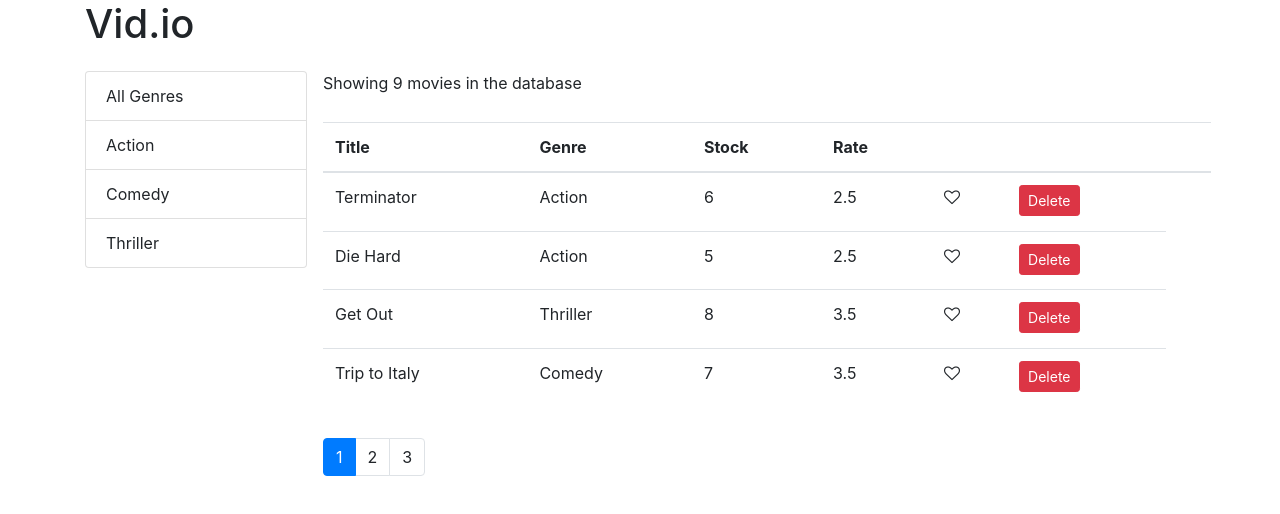
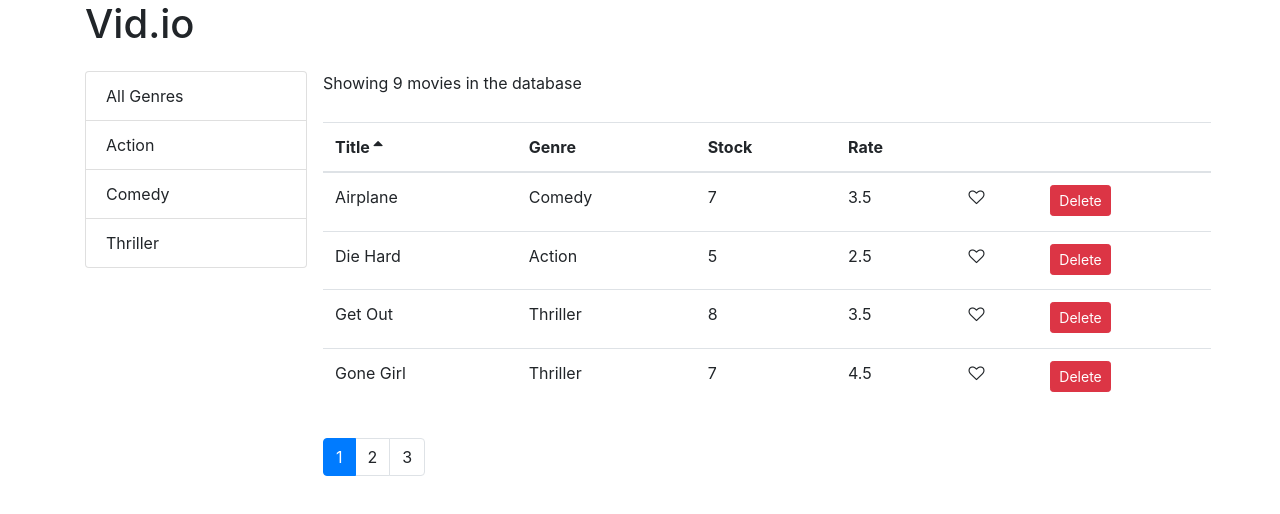
Before and after one commit to robertgregg3/counting-app, a React (Create React App) app: page / in a window 1280 px wide. Shown: the top 514 px of the page. Built offline with nearby package versions, Linux system fonts and the light colour scheme.

Commit message:
added sorting and refactoring

```diff
--- a/src/App.css
+++ b/src/App.css
@@ -33,3 +33,7 @@
   grid-row: 4;
   grid-column: 2/3;
 }
+
+.pagination .active:hover {
+  color: #fff;
+}
--- a/src/components/common/like.jsx
+++ b/src/components/common/like.jsx
@@ -4,14 +4,7 @@
   let classes = "fa fa-heart";
   if (!props.liked === true) classes += "-o";
 
-  return (
-    <i
-      className={classes}
-      aria-hidden="true"
-      onClick={props.handleLike}
-      style={{ cursoe: "pointer" }}
-    ></i>
-  );
+  return <i className={classes} aria-hidden="true" onClick={props.onClick}></i>;
 };
 
 export default Like;
--- a/src/components/common/listgroup.jsx
+++ b/src/components/common/listgroup.jsx
@@ -1,14 +1,12 @@
 import React from "react";
 
-const ListGroup = (props) => {
-  const {
-    items,
-    textProperty,
-    valueProperty,
-    onItemSelect,
-    selectedItem,
-  } = props;
-
+const ListGroup = ({
+  items,
+  textProperty,
+  valueProperty,
+  onItemSelect,
+  selectedItem,
+}) => {
   return (
     <ul className="list-group">
       {items.map((item) => (
--- a/src/components/common/pagination.jsx
+++ b/src/components/common/pagination.jsx
@@ -2,9 +2,7 @@
 import _ from "lodash";
 import PropTypes from "prop-types";
 
-const Pagination = (props) => {
-  const { itemsCount, pageSize, currentPage, onPageChange } = props;
-
+const Pagination = ({ itemsCount, pageSize, currentPage, onPageChange }) => {
   const pagesCount = Math.ceil(itemsCount / pageSize);
   if (pagesCount === 1) return null;
   const pages = _.range(1, pagesCount + 1);
--- /dev/null
+++ b/src/components/common/tableBody.jsx
@@ -0,0 +1,34 @@
+import React, { Component } from "react";
+import _ from "lodash";
+
+class TableBody extends Component {
+  renderCell = (item, column) => {
+    if (column.content) return column.content(item);
+
+    return _.get(item, column.path);
+  };
+
+  createKey = (item, column) => {
+    return item._id + (column.path || column.key);
+  };
+
+  render() {
+    const { data, columns } = this.props;
+
+    return (
+      <tbody>
+        {data.map((item) => (
+          <tr key={item._id}>
+            {columns.map((column) => (
+              <td key={this.createKey(item, column)}>
+                {this.renderCell(item, column)}
+              </td>
+            ))}
+          </tr>
+        ))}
+      </tbody>
+    );
+  }
+}
+
+export default TableBody;
--- /dev/null
+++ b/src/components/common/tableHeader.jsx
@@ -0,0 +1,41 @@
+import React, { Component } from "react";
+
+class TableHeader extends Component {
+  raiseSort = (path) => {
+    const sortColumn = { ...this.props.sortColumn };
+    if (sortColumn.path === path) {
+      sortColumn.order = sortColumn.order === "asc" ? "desc" : "asc";
+    } else {
+      sortColumn.path = path;
+      sortColumn.order = "asc";
+    }
+    this.props.onSort(sortColumn);
+  };
+
+  renderSortIcon = (column) => {
+    const { sortColumn } = this.props;
+    if (column.path !== sortColumn.path) return null;
+    if (sortColumn.order === "asc")
+      return <i className="fa fa-sort-asc" aria-hidden="true"></i>;
+    return <i className="fa fa-sort-desc" aria-hidden="true"></i>;
+  };
+
+  render() {
+    return (
+      <thead>
+        <tr>
+          {this.props.columns.map((column) => (
+            <th
+              key={column.path || column.key}
+              onClick={() => this.raiseSort(column.path)}
+            >
+              {column.label} {this.renderSortIcon(column)}
+            </th>
+          ))}
+        </tr>
+      </thead>
+    );
+  }
+}
+
+export default TableHeader;
--- a/src/components/movies.jsx
+++ b/src/components/movies.jsx
@@ -1,10 +1,11 @@
 import React, { Component } from "react";
 import { getMovies } from "../services/fakeMovieService";
-import Like from "./common/like";
 import Pagination from "./common/pagination";
 import { paginate } from "../utils/paginate";
 import ListGroup from "./common/listgroup";
 import { getGenres } from "../services/fakeGenreService";
+import MoviesTable from "./moviesTable";
+import _ from "lodash";
 
 class Movies extends Component {
   state = {
@@ -12,16 +13,17 @@
     genres: [],
     currentPage: 1,
     pageSize: 4,
+    sortColumn: { path: "title", order: "asc" },
   };
 
   componentDidMount() {
-    const genres = [{ name: "All Genres" }, ...getGenres()];
+    const genres = [{ _id: "", name: "All Genres" }, ...getGenres()];
     this.setState({ movies: getMovies(), genres });
   }
 
   handleDelete = (movie) => {
     const movies = this.state.movies.filter((m) => m._id !== movie._id);
-    this.setState({ movies: movies });
+    this.setState({ movies });
   };
 
   handleLike = (movie) => {
@@ -40,74 +42,57 @@
     this.setState({ selectedGenre: genre, currentPage: 1 });
   };
 
-  render() {
-    const { length: count } = this.state.movies;
+  handleSort = (sortColumn) => {
+    this.setState({ sortColumn });
+  };
+
+  getPageData = () => {
     const {
       pageSize,
       currentPage,
+      sortColumn,
       movies: allMovies,
       selectedGenre,
     } = this.state;
-
-    if (count === 0)
-      return <p className="p-grid">There are no movies in the database</p>;
 
     const filtered =
       selectedGenre && selectedGenre._id
         ? allMovies.filter((m) => m.genre._id === selectedGenre._id)
         : allMovies;
 
-    const movies = paginate(filtered, currentPage, pageSize);
+    const sorted = _.orderBy(filtered, [sortColumn.path], [sortColumn.order]);
+
+    const movies = paginate(sorted, currentPage, pageSize);
+
+    return { totalCount: filtered.length, data: movies };
+  };
+
+  render() {
+    const { length: count } = this.state.movies;
+    const { pageSize, currentPage, sortColumn } = this.state;
+
+    if (count === 0)
+      return <p className="p-grid">There are no movies in the database</p>;
+
+    const { totalCount, data: movies } = this.getPageData();
 
     return (
       <React.Fragment>
         <ListGroup
           items={this.state.genres}
+          selectedItem={this.state.selectedGenre}
           onItemSelect={this.handleGenreSelect}
-          selectedItem={selectedGenre}
         />
-        <p className="p-grid">
-          Showing {filtered.length} movies in the database
-        </p>
-        <table className="table table-grid">
-          <thead>
-            <tr>
-              <th>Title</th>
-              <th>Genre</th>
-              <th>Stock</th>
-              <th>Rate</th>
-              <th></th>
-              <th></th>
-              <th></th>
-            </tr>
-          </thead>
-          <tbody>
-            {movies.map((movie) => (
-              <tr key={movie._id}>
-                <td>{movie.title}</td>
-                <td>{movie.genre.name}</td>
-                <td>{movie.numberInStock}</td>
-                <td>{movie.dailyRentalRate}</td>
-                <td>
-                  <Like
-                    liked={movie.liked}
-                    handleLike={() => this.handleLike(movie)}
-                  />
-                </td>
-                <td>
-                  <button
-                    onClick={() => this.handleDelete(movie)}
-                    className="btn btn-danger btn-sm"
-                  >
-                    Delete
-                  </button>
-                </td>
-              </tr>
-            ))}
-          </tbody>
-        </table>
+        <p className="p-grid">Showing {totalCount} movies in the database</p>
+        <MoviesTable
+          movies={movies}
+          sortColumn={sortColumn}
+          onLike={this.handleLike}
+          onDelete={this.handleDelete}
+          onSort={this.handleSort}
+        />
         <Pagination
-          itemsCount={filtered.length}
+          itemsCount={totalCount}
           pageSize={pageSize}
           currentPage={currentPage}
           onPageChange={this.handlePageChange}
--- /dev/null
+++ b/src/components/moviesTable.jsx
@@ -0,0 +1,47 @@
+import React, { Component } from "react";
+import Like from "./common/like";
+import TableBody from "./common/tableBody";
+import TableHeader from "./common/tableHeader";
+
+class MoviesTable extends Component {
+  columns = [
+    { path: "title", label: "Title" },
+    { path: "genre.name", label: "Genre" },
+    { path: "numberInStock", label: "Stock" },
+    { path: "dailyRentalRate", label: "Rate" },
+    {
+      key: "Like",
+      content: (movie) => (
+        <Like liked={movie.liked} onClick={() => this.props.onLike(movie)} />
+      ),
+    },
+    {
+      key: "Delete",
+      content: (movie) => (
+        <button
+          onClick={() => this.props.onDelete(movie)}
+          className="btn btn-danger btn-sm"
+        >
+          Delete
+        </button>
+      ),
+    },
+  ];
+
+  render() {
+    const { movies, onSort, sortColumn } = this.props;
+
+    return (
+      <table className="table table-grid">
+        <TableHeader
+          columns={this.columns}
+          sortColumn={sortColumn}
+          onSort={onSort}
+        />
+        <TableBody columns={this.columns} data={movies} />
+      </table>
+    );
+  }
+}
+
+export default MoviesTable;
```
Also changed, not shown: src/components/common/table.jsx (added, +14 -0 lines), src/index.js (+8 -8 lines), 1 other file (tests, documents, lock files or other folders).
